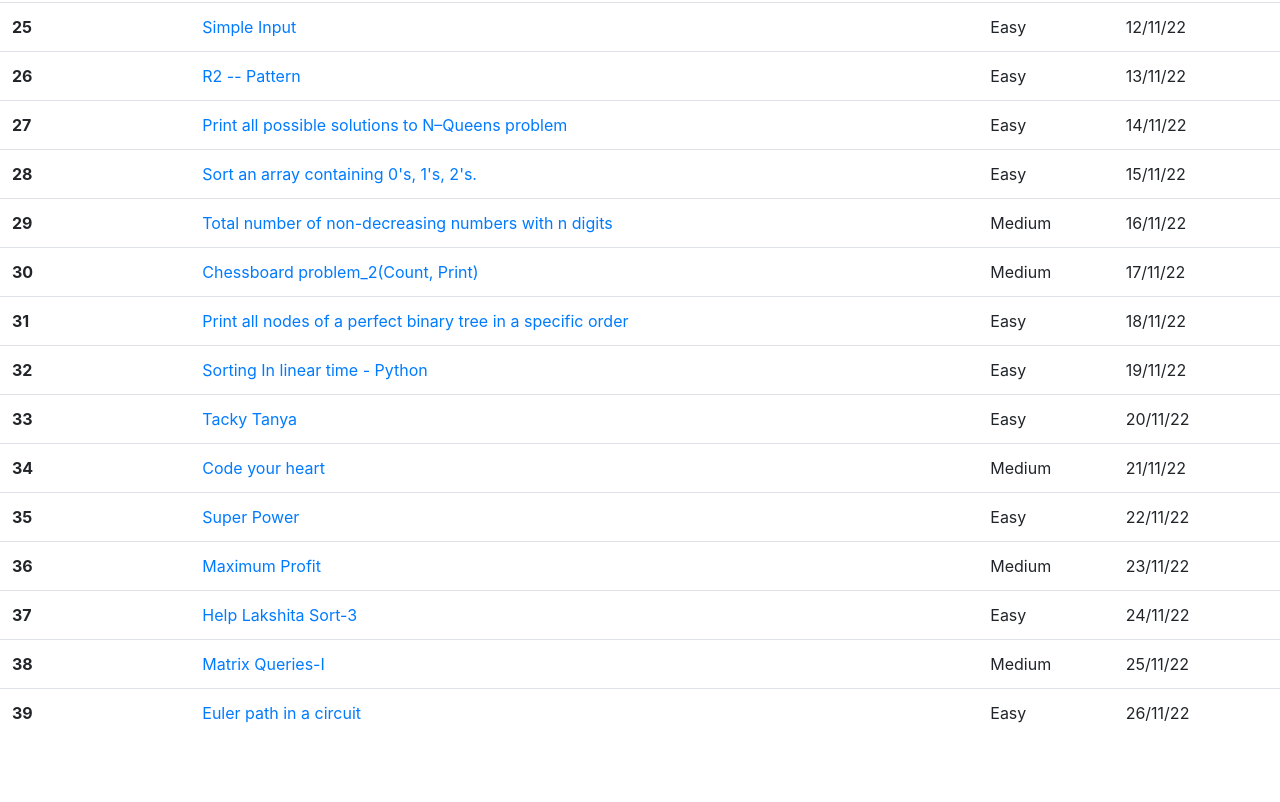
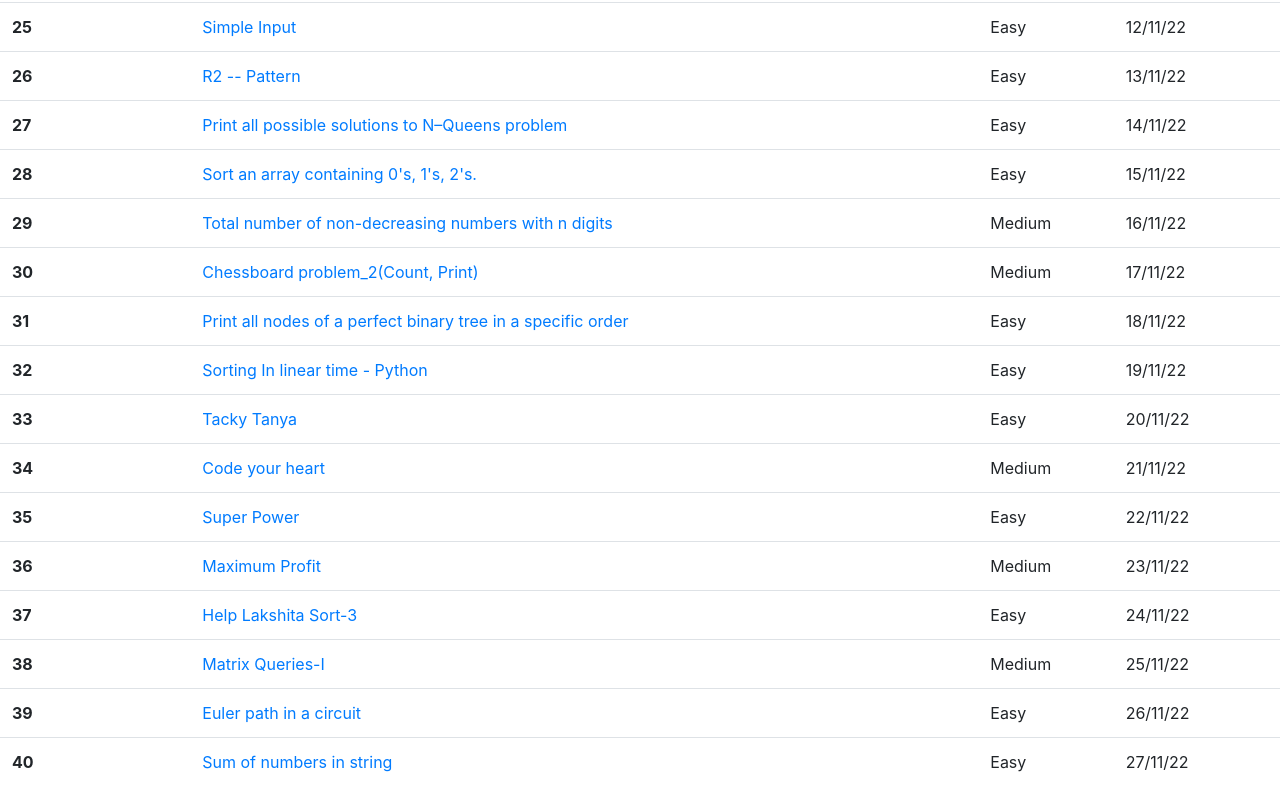
Before and after one commit to its-puneet/DSA-Webpage, a plain HTML site: page index.html in a window 1280 px wide. Shown: the part 1390-2192 px from the top of the page. Before the commit the page ends 2143 px from the top, so only its background shows below. Drawn offline with nearby package versions, Linux system fonts and the light colour scheme.

Commit message:
Update index.html

```diff
--- a/index.html
+++ b/index.html
@@ -318,6 +318,13 @@
         <td>26/11/22</td>
       </tr>
 
+       <tr>
+        <th scope="row">40</th>
+        <td><a href="https://hack.codingblocks.com/app/dcb/1900" target="__blank" >Sum of numbers in string</a> </td>
+        <td>Easy</td>
+        <td>27/11/22</td>
+      </tr>
+
 
 
     </tbody>
```
